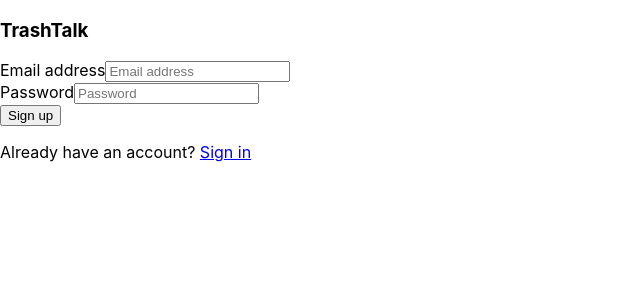
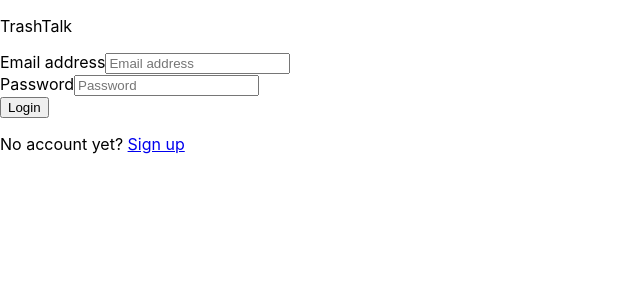
Before and after one commit to jeremysu99/TrashTalk, a React (Create React App) app in the folder app/: page /login in a window 1280 px wide. Shown: the top 300 px of the page, without its empty margins (0-640 px from the left). Built offline with nearby package versions, Linux system fonts and the light colour scheme; no server answers.

Commit message:
login, sign up and dashboard page

```diff
--- a/app/src/App.js
+++ b/app/src/App.js
@@ -1,7 +1,7 @@
 import React, {useState, useEffect} from 'react';
-// import Home from './pages/Home';
+import Dashboard from './pages/Dashboard';
 import Signup from './pages/Signup';
-// import Login from './pages/Login';
+import Login from './pages/Login';
 import { BrowserRouter as Router, Routes, Route } from "react-router-dom";
 
 function App() {
@@ -10,12 +10,12 @@
     <Router>
       <div>
         <section>
-            <Routes>
-               <Route path="*" element={<Signup />} />
-               {/* <Route path="/" element={<Home/>}/> */}
-               <Route path="/signup" element={<Signup/>}/>
-               {/* <Route path="/login" element={<Login/>}/> */}
-            </Routes>
+          <Routes>
+            <Route path="/" element={<Login />} />
+            <Route path="/dashboard" element={<Dashboard />} />
+            <Route path="/login" element={<Login />} />
+            <Route path="/signup" element={<Signup />} />
+          </Routes>
         </section>
       </div>
     </Router>
--- a/app/src/pages/Dashboard.js
+++ b/app/src/pages/Dashboard.js
@@ -0,0 +1,49 @@
+import React, { useState, useEffect } from 'react';
+import { onAuthStateChanged, signOut } from "firebase/auth";
+import { auth } from '../firebase';
+import { useNavigate } from 'react-router-dom'
+
+const Dashboard = () => {
+
+    const navigate = useNavigate();
+
+    useEffect(()=>{
+        onAuthStateChanged(auth, (user) => {
+            if (user) {
+              // Signed in
+              const uid = user.uid;
+              console.log("uid", uid)
+            } else {
+               navigate("/")
+            }
+          });
+
+    }, [navigate])
+
+    const handleLogout = () => {
+        signOut(auth).then(() => {
+        // Sign-out successful.
+            navigate("/");
+            console.log("Signed out successfully")
+        }).catch((error) => {
+        // An error happened.
+        });
+    }
+
+
+    return (
+
+        <nav>
+            <div>
+                <h1>Welcome to your dashboard</h1>
+                <button onClick={handleLogout}>
+                    Logout
+                </button>
+            </div>
+
+        </nav>
+
+    )
+}
+
+export default Dashboard
--- a/app/src/pages/Login.js
+++ b/app/src/pages/Login.js
@@ -0,0 +1,91 @@
+import React, {useState} from 'react';
+import {  signInWithEmailAndPassword   } from 'firebase/auth';
+import { auth } from '../firebase';
+import { NavLink, useNavigate } from 'react-router-dom'
+
+const Login = () => {
+    const navigate = useNavigate();
+    const [email, setEmail] = useState('');
+    const [password, setPassword] = useState('');
+    const[message,setMessage]=useState('')
+
+    const onLogin = (e) => {
+        e.preventDefault();
+        signInWithEmailAndPassword(auth, email, password)
+        .then((userCredential) => {
+            // Signed in
+            const user = userCredential.user;
+            navigate("/dashboard")
+            console.log(user);
+        })
+        .catch((error) => {
+            const errorCode = error.code;
+            const errorMessage = error.message;
+            console.log(errorCode, errorMessage)
+            setMessage(errorMessage);
+        });
+
+    }
+
+    return(
+        <>
+            <main >
+                <section>
+                    <div>
+                        <p> TrashTalk </p>
+
+                        <form>
+                            <div>
+                                <label htmlFor="email-address">
+                                    Email address
+                                </label>
+                                <input
+                                    id="email-address"
+                                    name="email"
+                                    type="email"
+                                    required
+                                    placeholder="Email address"
+                                    onChange={(e)=>setEmail(e.target.value)}
+                                />
+                            </div>
+
+                            <div>
+                                <label htmlFor="password">
+                                    Password
+                                </label>
+                                <input
+                                    id="password"
+                                    name="password"
+                                    type="password"
+                                    required
+                                    placeholder="Password"
+                                    onChange={(e)=>setPassword(e.target.value)}
+                                />
+                            </div>
+
+                            <div>
+                                <button
+                                    onClick={onLogin}
+                                >
+                                    Login
+                                </button>
+                            </div>
+                        </form>
+
+                        {message && <p>{message}</p>}
+
+                        <p className="text-sm text-white text-center">
+                            No account yet? {' '}
+                            <NavLink to="/signup">
+                                Sign up
+                            </NavLink>
+                        </p>
+
+                    </div>
+                </section>
+            </main>
+        </>
+    )
+}
+
+export default Login
--- a/app/src/pages/Signup.js
+++ b/app/src/pages/Signup.js
@@ -8,6 +8,7 @@
 
     const [email, setEmail] = useState('')
     const [password, setPassword] = useState('');
+    const[message,setMessage]=useState('')
 
     const onSubmit = async (e) => {
       e.preventDefault()
@@ -17,8 +18,7 @@
             // Signed in
             const user = userCredential.user;
             console.log(user);
-            setMessage(`User created: ${user.email}`);
-
+            setMessage(`User created: ${email}`);
             navigate("/login")
         })
         .catch((error) => {
@@ -26,6 +26,7 @@
             const errorCode = error.code;
             const errorMessage = error.message;
             console.log(errorCode, errorMessage);
+            setMessage(errorMessage);
         });
 
 
@@ -74,6 +75,7 @@
                         </button>
 
                     </form>
+                    {message && <p>{message}</p>}
 
                     <p>
                         Already have an account?{' '}
```
